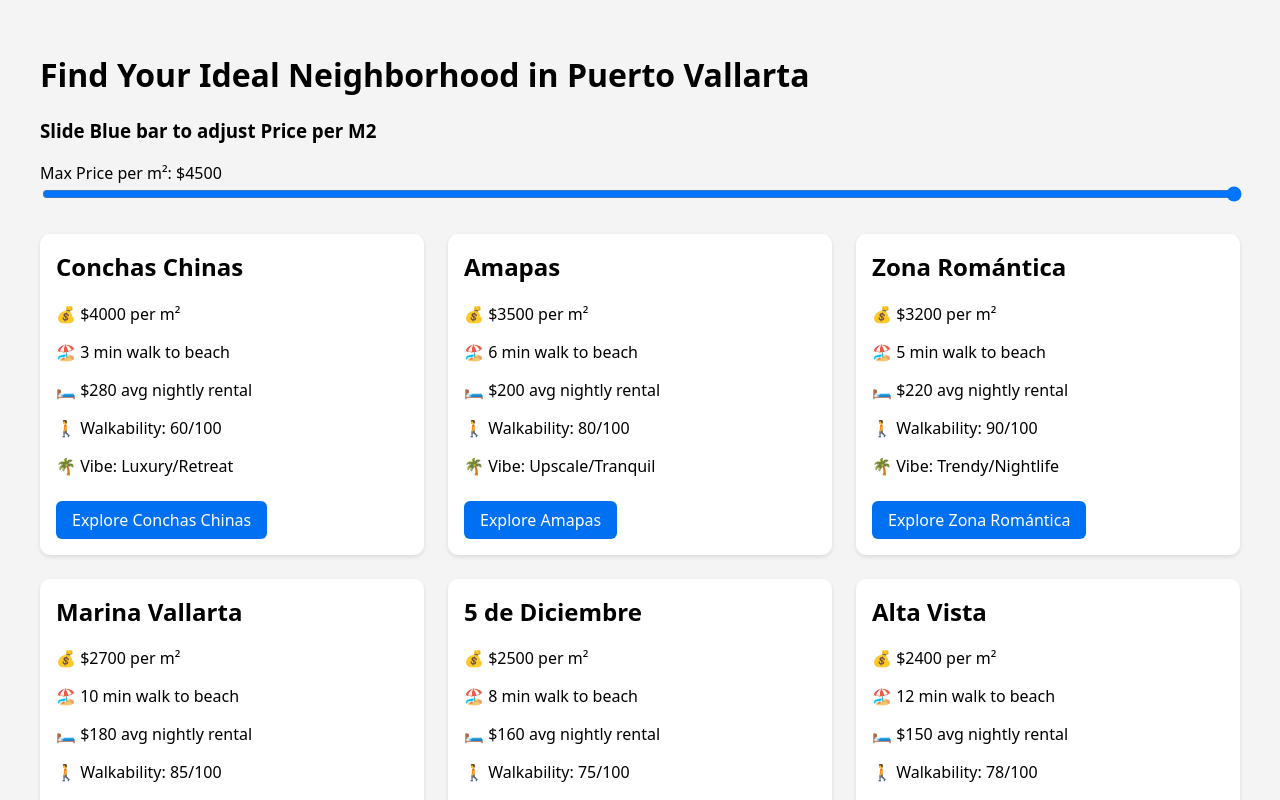
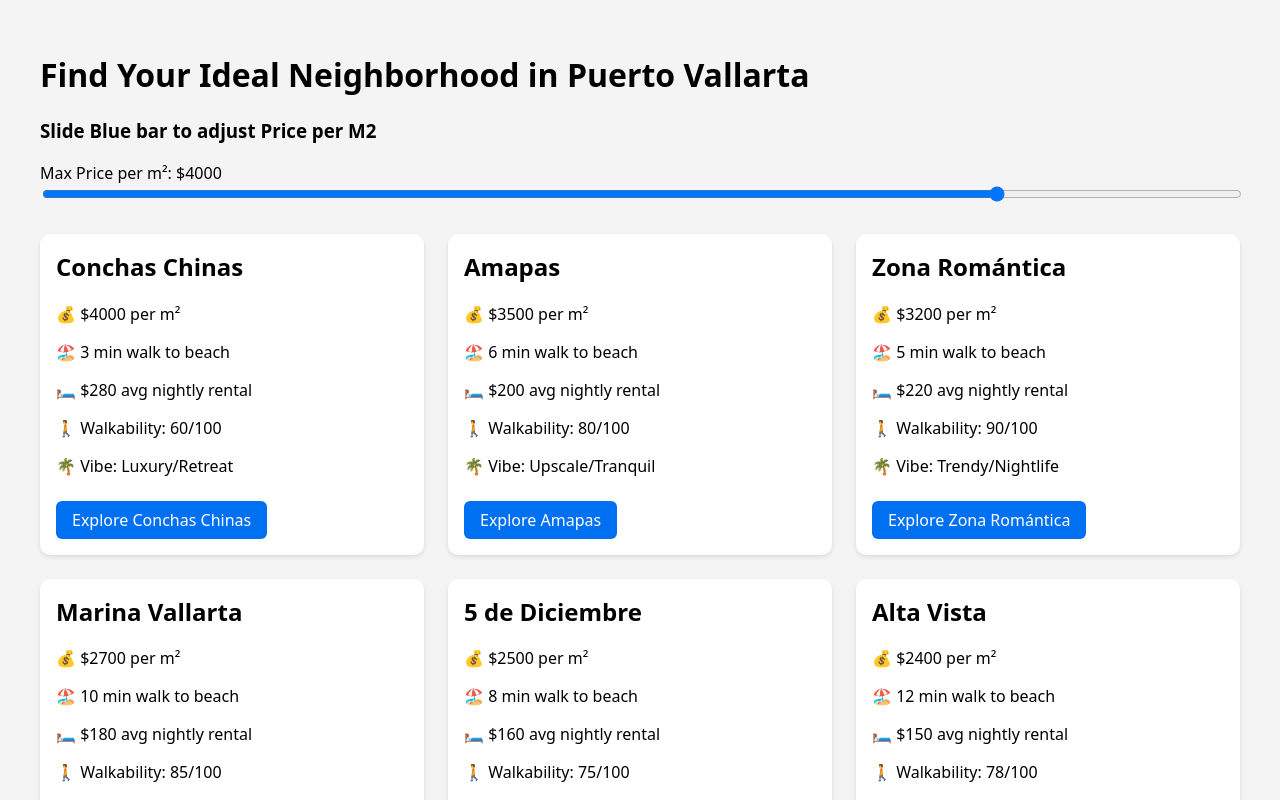
Before and after one commit to grdino/pv-tool-01, a React (Create React App) app: page / in a window 1280 px wide. Shown: the top 800 px of the page. Built offline with nearby package versions, Linux system fonts and the light colour scheme.

Commit message:
Update App.js
Changed bar max to 4000 from 4500

```diff
--- a/src/App.js
+++ b/src/App.js
@@ -11,7 +11,7 @@ const neighborhoods = [
 ];
 
 export default function App() {
-  const [maxPrice, setMaxPrice] = useState(4500);
+  const [maxPrice, setMaxPrice] = useState(4000);
 
   const filtered = neighborhoods.filter(n => n.price <= maxPrice);
 
```
